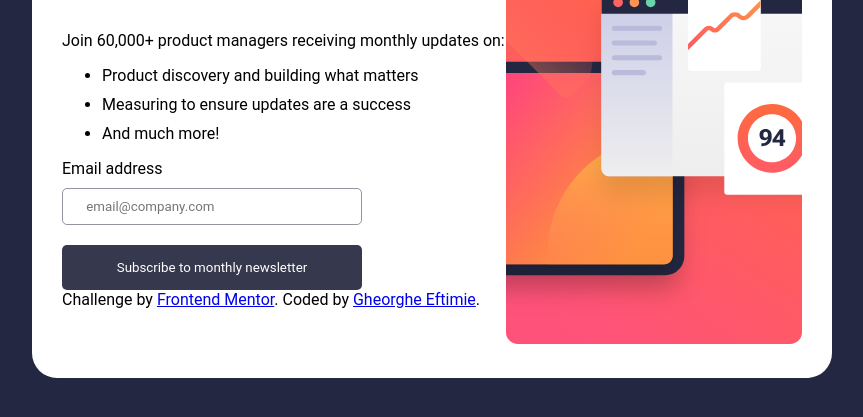
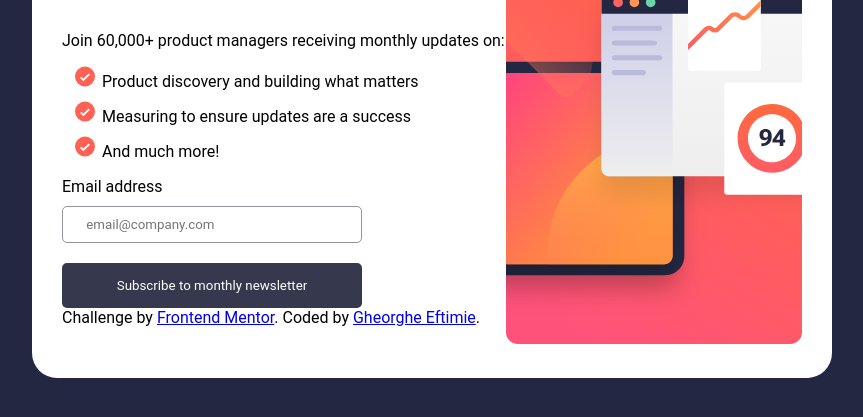
Before and after one commit to bigghitza96/Newsletter-sign-up, a plain HTML site: page index.html in a window 1280 px wide. Shown: the part 281-698 px from the top of the page, without its empty margins (208-1071 px from the left). Drawn offline with Linux system fonts and the light colour scheme; a web font is replaced by a local one.

Commit message:
Update style.css

```diff
--- a/style.css
+++ b/style.css
@@ -49,7 +49,7 @@ h1{
     font-size: 50px;
 }
 ul{
-    list-style-image: url(../assets/images/icon-list.svg);
+    list-style-image: url(./icon-list.svg);
 }
 li{
     margin-bottom: 10px;
```
